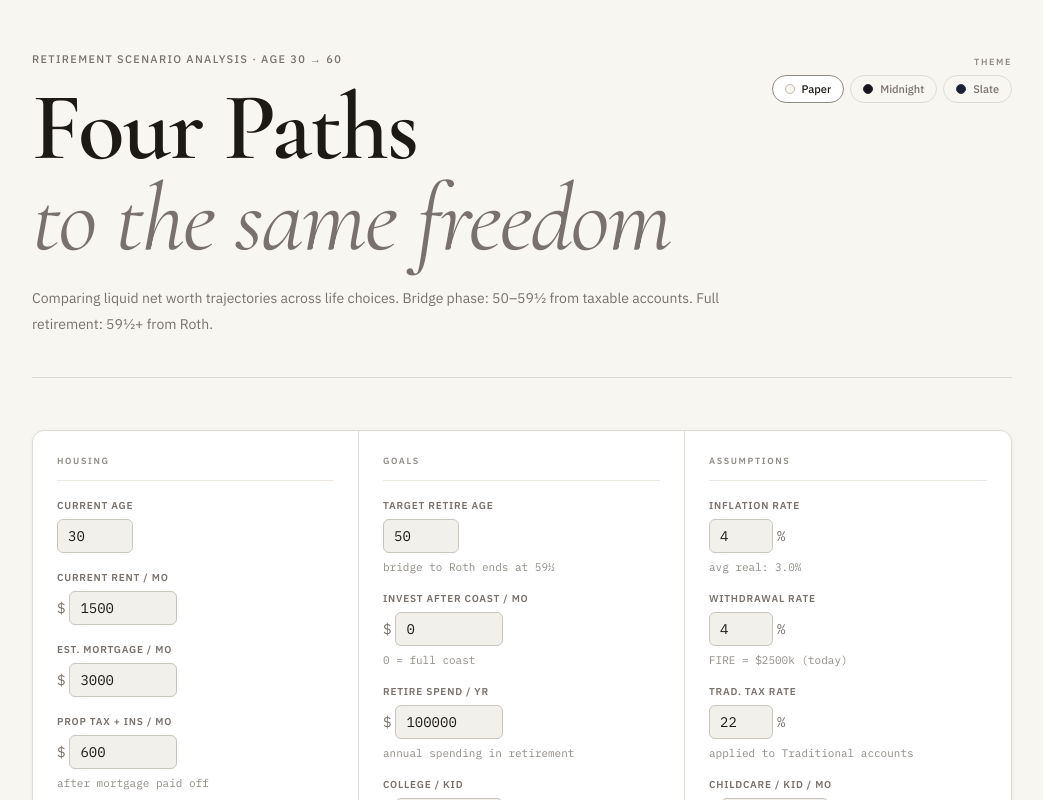
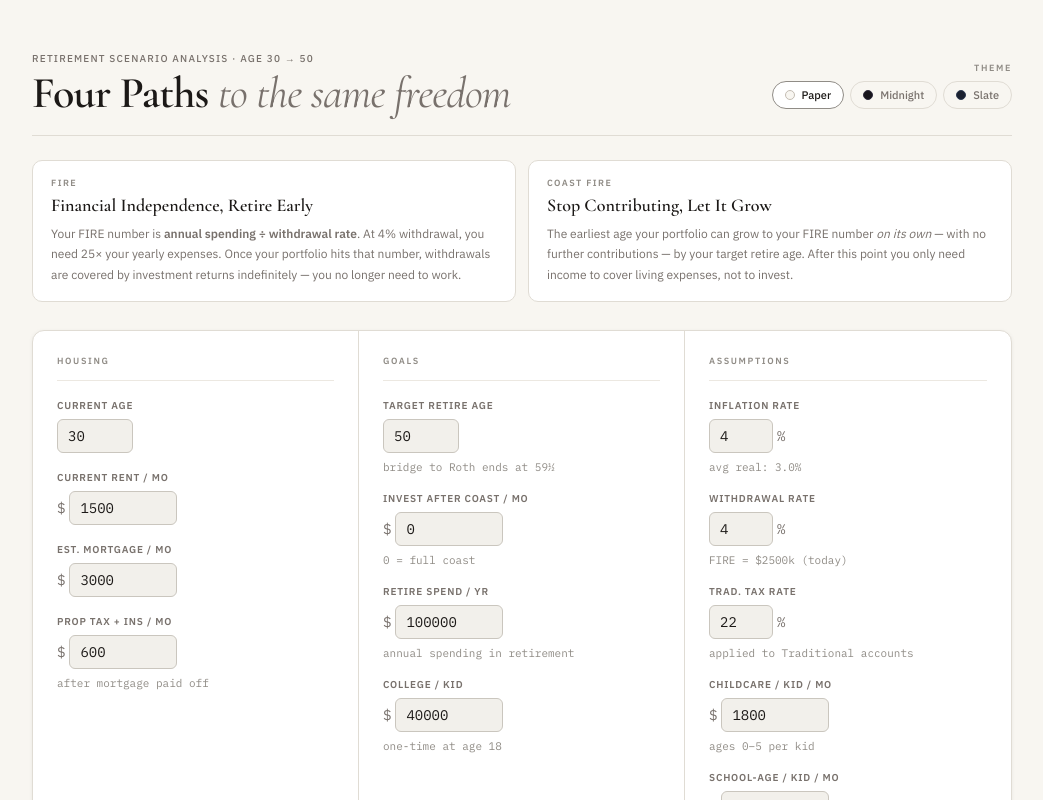
Before and after one commit to cole-titze/retirement-calculator, a React (Vite) app: page / in a window 1280 px wide. Shown: the top 800 px of the page, without its empty margins (118-1161 px from the left). Built offline with nearby package versions, Linux system fonts and the light colour scheme.

Commit message:
Explain fire and fix spacing

```diff
--- a/src/App.module.scss
+++ b/src/App.module.scss
@@ -22,15 +22,16 @@ $font-mono:    'IBM Plex Mono', 'Courier New', monospace;
 .header {
   display: flex;
   justify-content: space-between;
-  align-items: flex-start;
-  gap: 32px;
-  margin-bottom: 52px;
+  align-items: center;
+  gap: 24px;
+  margin-bottom: 24px;
   border-bottom: 1px solid var(--border);
-  padding-bottom: 40px;
+  padding-bottom: 20px;
 
   @media (max-width: 600px) {
     flex-direction: column;
-    gap: 20px;
+    align-items: flex-start;
+    gap: 12px;
   }
 }
 
@@ -40,20 +41,20 @@ $font-mono:    'IBM Plex Mono', 'Courier New', monospace;
 }
 
 .headerEyebrow {
-  font-size: 11px;
+  font-size: 10px;
   font-weight: 500;
   letter-spacing: 0.12em;
   color: var(--text-muted);
   text-transform: uppercase;
-  margin-bottom: 16px;
+  margin-bottom: 6px;
 }
 
 .headerTitle {
   font-family: $font-display;
-  font-size: clamp(52px, 9vw, 96px);
+  font-size: clamp(28px, 4vw, 44px);
   font-weight: 600;
   letter-spacing: -0.02em;
-  line-height: 0.95;
+  line-height: 1;
   color: var(--text);
 }
 
@@ -63,16 +64,46 @@ $font-mono:    'IBM Plex Mono', 'Courier New', monospace;
   font-style: italic;
 }
 
-.headerDesc {
-  margin-top: 22px;
-  font-size: 14px;
-  color: var(--text-muted);
-  line-height: 1.8;
-  font-weight: 400;
+// ─── Info Panel ───────────────────────────────────────────────────
+.infoPanel {
+  display: grid;
+  grid-template-columns: 1fr 1fr;
+  gap: 12px;
+  margin-bottom: 28px;
 
   @media (max-width: 600px) {
-    max-width: none;
+    grid-template-columns: 1fr;
   }
+}
+
+.infoCard {
+  background: var(--bg-card);
+  border: 1px solid var(--border);
+  border-radius: 10px;
+  padding: 16px 18px;
+}
+
+.infoCardTerm {
+  font-size: 9px;
+  font-weight: 700;
+  letter-spacing: 0.16em;
+  text-transform: uppercase;
+  color: var(--text-dim);
+  margin-bottom: 6px;
+}
+
+.infoCardTitle {
+  font-family: $font-display;
+  font-size: 18px;
+  font-weight: 600;
+  color: var(--text);
+  margin-bottom: 8px;
+}
+
+.infoCardBody {
+  font-size: 12px;
+  color: var(--text-muted);
+  line-height: 1.7;
 }
 
 // ─── Theme Picker ─────────────────────────────────────────────────
@@ -518,6 +549,7 @@ $font-mono:    'IBM Plex Mono', 'Courier New', monospace;
   letter-spacing: 0.18em;
   color: var(--text-dim);
   text-transform: uppercase;
+  margin-bottom: 14px;
 }
 
 .contribBtnRow {
--- a/src/App.tsx
+++ b/src/App.tsx
@@ -240,15 +240,11 @@ export default function FireScenarios() {
         <div className={styles.header}>
           <div className={styles.headerContent}>
             <div className={styles.headerEyebrow}>
-              Retirement Scenario Analysis · Age {currentAge} → 60
+              Retirement Scenario Analysis · Age {currentAge} → {retireAge}
             </div>
             <h1 className={styles.headerTitle}>
-              Four Paths<br />
-              <span className={styles.headerSubtitle}>to the same freedom</span>
+              Four Paths <span className={styles.headerSubtitle}>to the same freedom</span>
             </h1>
-            <p className={styles.headerDesc}>
-              Comparing liquid net worth trajectories across life choices. Bridge phase: {retireAge}–59½ from taxable accounts. Full retirement: 59½+ from Roth.
-            </p>
           </div>
           <div className={styles.themePicker}>
             <div className={styles.themePickerLabel}>Theme</div>
@@ -264,6 +260,24 @@ export default function FireScenarios() {
                   {t.label}
                 </button>
               ))}
+            </div>
+          </div>
+        </div>
+
+        {/* Info Panel */}
+        <div className={styles.infoPanel}>
+          <div className={styles.infoCard}>
+            <div className={styles.infoCardTerm}>FIRE</div>
+            <div className={styles.infoCardTitle}>Financial Independence, Retire Early</div>
+            <div className={styles.infoCardBody}>
+              Your FIRE number is <strong>annual spending ÷ withdrawal rate</strong>. At 4% withdrawal, you need 25× your yearly expenses. Once your portfolio hits that number, withdrawals are covered by investment returns indefinitely — you no longer need to work.
+            </div>
+          </div>
+          <div className={styles.infoCard}>
+            <div className={styles.infoCardTerm}>Coast FIRE</div>
+            <div className={styles.infoCardTitle}>Stop Contributing, Let It Grow</div>
+            <div className={styles.infoCardBody}>
+              The earliest age your portfolio can grow to your FIRE number <em>on its own</em> — with no further contributions — by your target retire age. After this point you only need income to cover living expenses, not to invest.
             </div>
           </div>
         </div>
```
